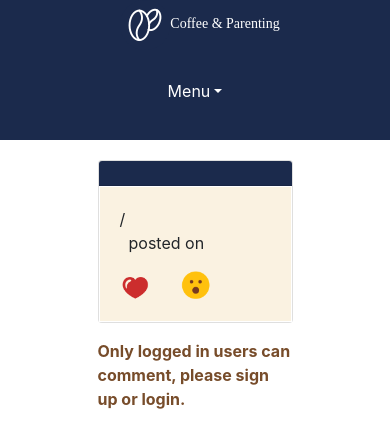
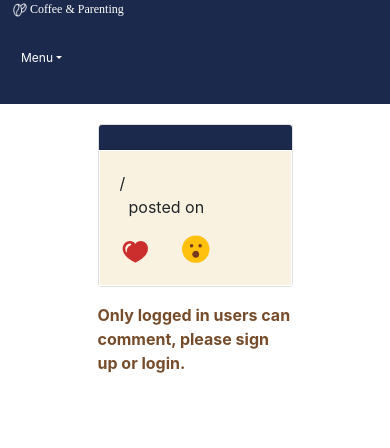
Before and after one commit to geicibarham/Coffee-Parenting, a React (Create React App) app in the folder client/: page /post/1 in a window 390 px wide. Shown: the top 448 px of the page. Built offline with nearby package versions, Linux system fonts and the light colour scheme; no server answers; a web font is replaced by a local one.

Commit message:
mobile responsiveness

```diff
--- a/client/src/components/join/join.css
+++ b/client/src/components/join/join.css
@@ -38,7 +38,7 @@
   .form-style {
 
 
-    width: 40%;
+    width: 60%;
     border: 3px solid var(--secondary-color);
     background-color: rgba(255, 255, 255, 0.4);
     padding: 20px;
@@ -46,7 +46,7 @@
     border-radius: 15px;
     box-shadow: 0 0 10px rgba(0, 0, 0, 0.5);
     color: black;
-    border: solid 1px #774c2a;
+    border: solid 1px #1b2a4c;
 
   }
 
@@ -65,10 +65,6 @@
   .form-input:focus {
     background-color: rgba(255, 255, 255, 1);
     outline: none;
-  }
-
-  #dog{
-      align-self:flex-end;
   }
 
   #warn {
@@ -91,3 +87,23 @@
     background-color:#1b2a4c;
     color:white;
   }
+
+  @media screen and (max-width: 775px) {
+
+
+    .form-style{
+      width: auto;
+      align-self: center;
+     margin: auto;
+
+    }
+
+    .join-form{
+      background-size: cover;
+
+
+    }
+
+
+
+  }
--- a/client/src/components/landing-page/landing.css
+++ b/client/src/components/landing-page/landing.css
@@ -55,18 +55,31 @@
       font-size: 14px;
     }
 
-    #dog-container {
+    #landing-container {
       display: flex;
       flex-wrap: wrap;
       flex-direction: column;
+
+
     }
 
-    #dog img {
-      width: 0px;
-      height: 0px;
+
+
+  }
+
+  @media (max-width: 775px) {
+    #landing-container.custom-background {
+    background-size: contain;
+    background-position: center;
+    }
     }
 
-  }
+    @media (max-width: 991px) {
+      .palette-primary .call-to-action {
+      padding: 0;
+      margin: 0;
+      }
+      }
 
   @media screen and (max-width: 575px) {
 
--- a/client/src/components/nav/index.js
+++ b/client/src/components/nav/index.js
@@ -19,7 +19,7 @@ function Nav() {
 
     <nav id="main-nav">
       <h3 id="title">
-      <img src = {coffee} alt="coffee grains" />
+      <img id="grains" src = {coffee} alt="coffee grains" />
         <NavLink id="coffee" className="titleBtnLink" to="/">
           Coffee & Parenting
         </NavLink>
@@ -28,7 +28,8 @@ function Nav() {
 
       <ul id="nav-list">
       <Dropdown title="Dropdown button">
-        <Dropdown.Toggle style={{color:"white"}} variant="" id="dropdown-basic">
+        <Dropdown.Toggle style={{color:"white"}}
+        variant="" id="dropdown-basic">
           Menu
         </Dropdown.Toggle>
 
@@ -60,7 +61,7 @@ function Nav() {
           <>
 
 
-            <li className="navBtn">
+            <li id="logout" className="navBtn">
               <a className="navBtnLink" href="/" onClick={logout}>
                 Logout
               </a>
--- a/client/src/components/nav/nav.css
+++ b/client/src/components/nav/nav.css
@@ -1,5 +1,5 @@
 nav {
-  background-color:#1b2a4c;
+  background-color: #1b2a4c;
   flex-wrap: nowrap;
   position: -webkit-sticky;
 
@@ -11,7 +11,7 @@ nav {
   align-items: center;
   list-style: none;
   width: 100%;
-  position: sticky!important;
+  position: sticky !important;
   position: fixed;
   top: 0;
   z-index: 999;
@@ -22,17 +22,20 @@ header nav {
   margin: 7px 0;
 
 }
-#coffee{
+
+#coffee {
   font-family: 'Pinyon Script', cursive;
 
   font-weight: lighter;
 }
-#coffee:hover{
-color:white;
+
+#coffee:hover {
+  color: white;
   text-decoration: none;
 }
+
 #nav-list {
-  padding:10px;
+  padding: 10px;
   list-style: none;
   display: flex;
 }
@@ -44,19 +47,19 @@ text-decoration: none;
 }
 
 
-li{
-  padding:10px;
+li {
+  padding: 10px;
   text-decoration: none;
-  color:white;
+  color: white;
 }
 
 .navBtn {
-color:white;
+  color: white;
 }
 
 
-a{
-    color:white;
+a {
+  color: white;
   text-decoration: none;
 }
 
@@ -64,7 +67,7 @@ li:hover {
   background-color: #f4e4c2;
   border-radius: 15px;
   text-shadow: none;
-  color:black;
+  color: black;
 }
 
 @media screen and (max-width: 980px) {
@@ -76,18 +79,38 @@ li:hover {
 
   @media screen and (max-width: 775px) {
 
-     #main-nav{
+    #main-nav {
+      height: 50%;
       display: flex;
-       flex-wrap: wrap;
       flex-direction: column;
-       width: auto;
-
-     }
-     #title{
+      justify-content: flex-start;
+      align-items: flex-start;
       font-size: 14px;
 
     }
-     h3,h4{
+
+    #dropdown-basic {
+
+      font-size: 12px;
+    }
+
+    #grains {
+
+      height: 20px;
+    }
+
+    #title {
+      font-size: 12px;
+
+    }
+
+    #logout {
+
+      font-size: 12px;
+    }
+
+    h3,
+    h4 {
       font-size: 14px;
       margin-left: 3px;
     }
```
Lines whose indentation alone changed are shown as unchanged.
